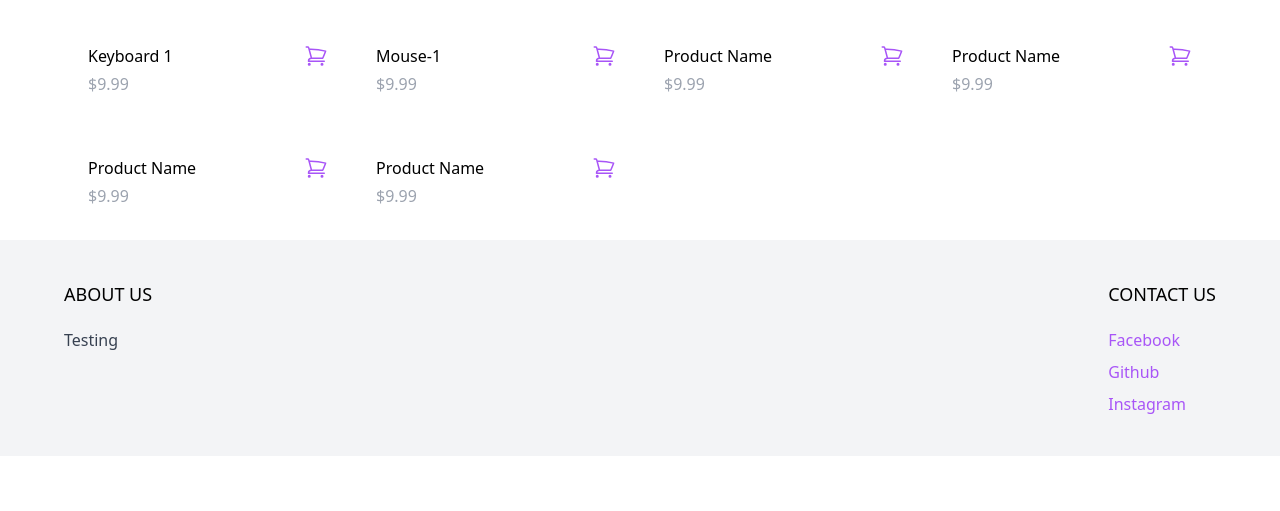
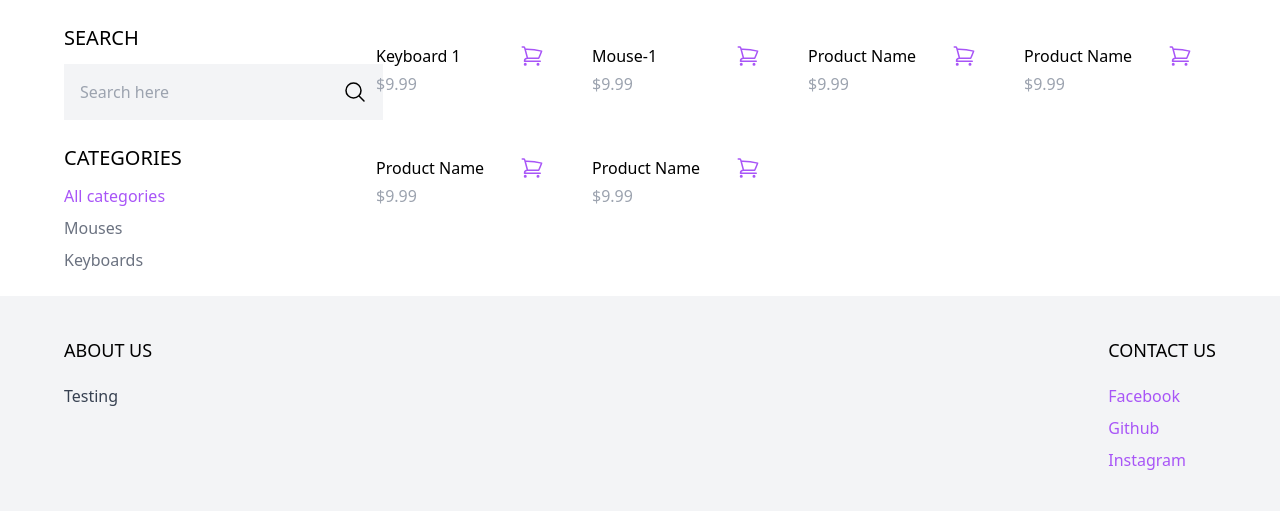
Before and after one commit to PhungHoang1909/ECommerce_Django, a Django app: page /shop/ in a window 1280 px wide. Shown: the part 77-588 px from the top of the page. Run offline with Django 5.2, Linux system fonts and the light colour scheme; data comes from the database, SQL or seed files in the repository; some libraries are stand-ins or nearby versions.

Commit message:
Modify shop.html

```diff
--- a/ecommerceapp/templates/shop.html
+++ b/ecommerceapp/templates/shop.html
@@ -1,8 +1,33 @@
 {% extends 'base.html'%}
 
 {% block content %}
-<div class="max-w-6xl mx-auto py-2 px-6 xl:px-0">
-    <div class="products flex items-center flex-wrap">
+<div class="max-w-6xl mx-auto flex flex-wrap items-start py-6 px-6 xl:px-0">
+    <div class="filters w-full lg:w-1/4">
+        <h3 class="mb-3 text-xl uppercase">Search</h3>
+
+        <form>
+            <div class="flex">
+                <input type="text" class="p-4 bg-gray-100 border-0" placeholder="Search here">
+
+                <button class="p-4 bg-gray-100 border-0">
+                    <svg xmlns="http://www.w3.org/2000/svg" fill="none" viewBox="0 0 24 24" stroke-width="1.5" stroke="currentColor" class="w-6 h-6">
+                        <path stroke-linecap="round" stroke-linejoin="round" d="m21 21-5.197-5.197m0 0A7.5 7.5 0 1 0 5.196 5.196a7.5 7.5 0 0 0 10.607 10.607Z" />
+                     </svg>
+                </button>
+            </div>
+        </form>
+
+        <h3 class="mt-6 mb-3 text-xl uppercase">Categories</h3>
+
+        <ul class="space-y-2">
+            <li><a href="#" class="text-purple-500">All categories</a></li>
+            <li><a href="#" class="text-gray-500">Mouses</a></li>
+            <li><a href="#" class="text-gray-500">Keyboards</a></li>
+        </ul>
+
+    </div>
+
+    <div class="products w-full lg:w-3/4 -mt-4 flex items-center flex-wrap">
 
         {% for product in products %}
             <div class="w-full md:w-1/3 xl:w-1/4 p-6">
```
